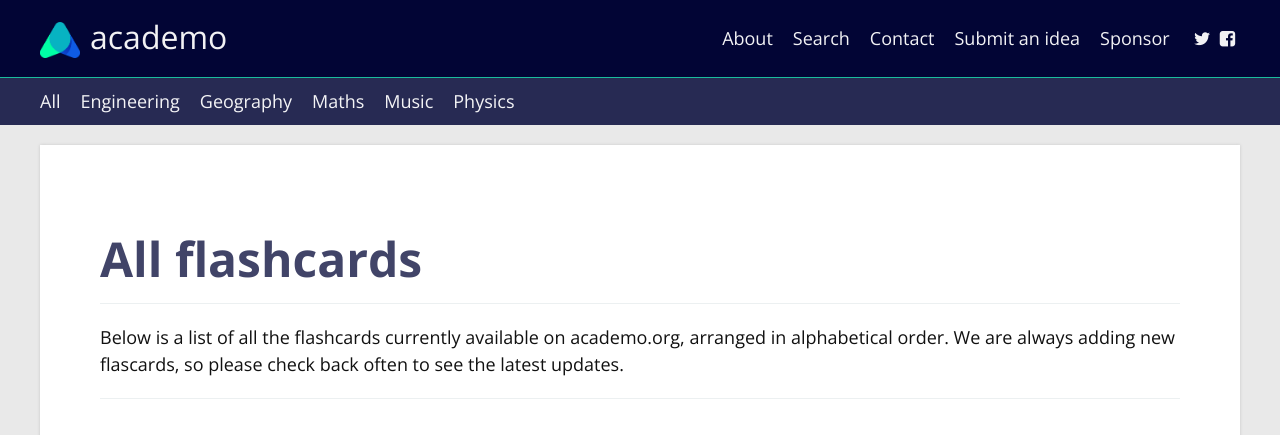
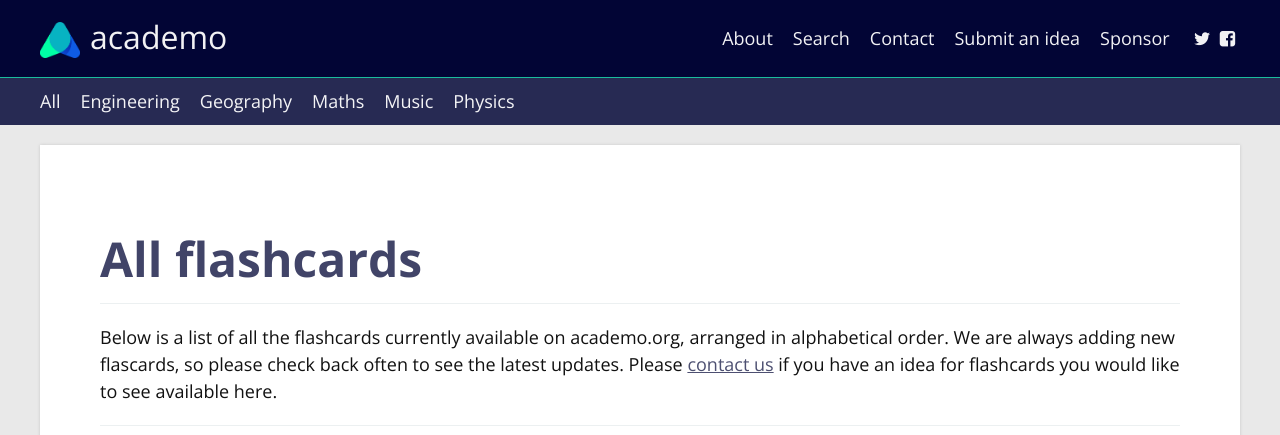
Before and after one commit to edwardball/academo.org, a Jekyll site: the page built from flashcards/index.html, in a window 1280 px wide, cut to the strip 0-435 px from the top of the page. Built offline with Jekyll 4.4.1, drawn with Linux system fonts in a browser that asks for light colours; Markdown is read by kramdown in place of the engine named in the settings.

Commit message:
Update description on flashcard index page

```diff
--- a/_layouts/flashcard-index.html
+++ b/_layouts/flashcard-index.html
@@ -4,7 +4,7 @@
 <hr>
 <div class="subcategory-description">
 	<p>
-		Below is a list of all the flashcards currently available on academo.org, arranged in alphabetical order. We are always adding new flascards, so please check back often to see the latest updates.
+		Below is a list of all the flashcards currently available on academo.org, arranged in alphabetical order. We are always adding new flascards, so please check back often to see the latest updates. Please <a href="/contact">contact us</a> if you have an idea for flashcards you would like to see available here.
 	</p>
 	<!-- <p class="tags">
 		<a href="/engineering/">Engineering</a>
```
